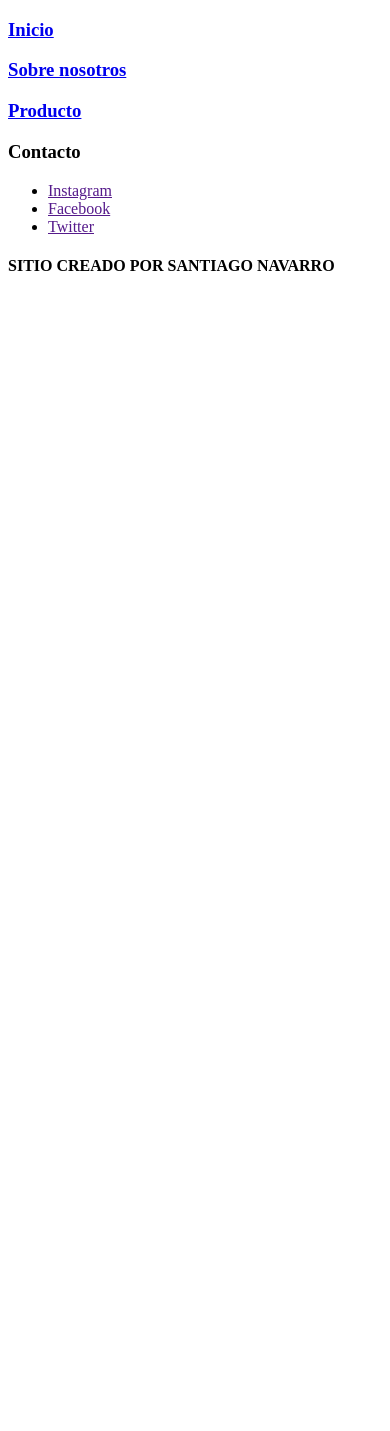
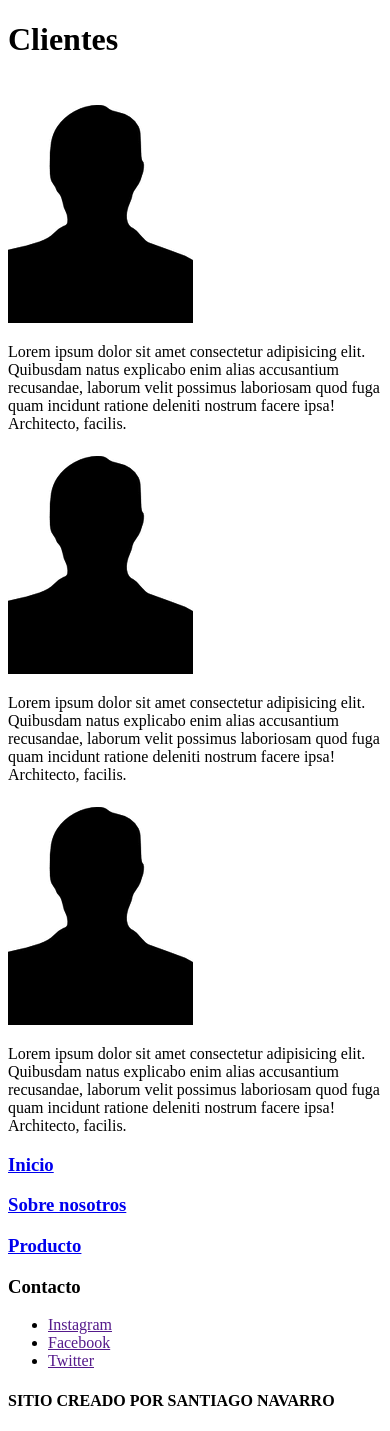
Before and after one commit to santinava06/shoesT-Navarro, a plain HTML site: page pages/clientes.html in a window 390 px wide. Before the commit the page ends 844 px from the top, so only its background shows below. Drawn offline with Linux system fonts and the light colour scheme.

Commit message:
Preentrega2

```diff
--- a/miestilo.css
+++ b/miestilo.css
@@ -148,3 +148,11 @@
             "contacto"
     }
 }
+h1 {
+    font-size: Time;
+}
+/* Clientes */
+.imgCarnet {
+    width: 150px;
+    height: 150px;
+}
--- a/pages/clientes.html
+++ b/pages/clientes.html
@@ -9,6 +9,24 @@
 </head>
 
 <body>
+    <main>
+        <h1>Clientes</h1>
+        <img src="" alt="">
+    </main>
+    <section class="clientesPadreGrid">
+        <img src="../img/fotocarnet.png" alt="" class="imgCarnet">
+        <p class="texto">Lorem ipsum dolor sit amet consectetur adipisicing elit. Quibusdam natus explicabo enim alias accusantium
+            recusandae, laborum velit possimus laboriosam quod fuga quam incidunt ratione deleniti nostrum facere ipsa!
+            Architecto, facilis.</p>
+        <img src="../img/fotocarnet.png" alt="" class="imgCarnet">
+        <p class="texto">Lorem ipsum dolor sit amet consectetur adipisicing elit. Quibusdam natus explicabo enim alias accusantium
+            recusandae, laborum velit possimus laboriosam quod fuga quam incidunt ratione deleniti nostrum facere ipsa!
+            Architecto, facilis.</p>
+        <img src="../img/fotocarnet.png" alt="" class="imgCarnet">
+        <p class="texto">Lorem ipsum dolor sit amet consectetur adipisicing elit. Quibusdam natus explicabo enim alias accusantium
+            recusandae, laborum velit possimus laboriosam quod fuga quam incidunt ratione deleniti nostrum facere ipsa!
+            Architecto, facilis.</p>
+    </section>
     </aside>
     <div class="Inicio">
         <h3><a href="../index.html">Inicio</a></h3>
```
Also changed, not shown: index.html (+24 -0 lines), img/fotocarnet.png (added).
